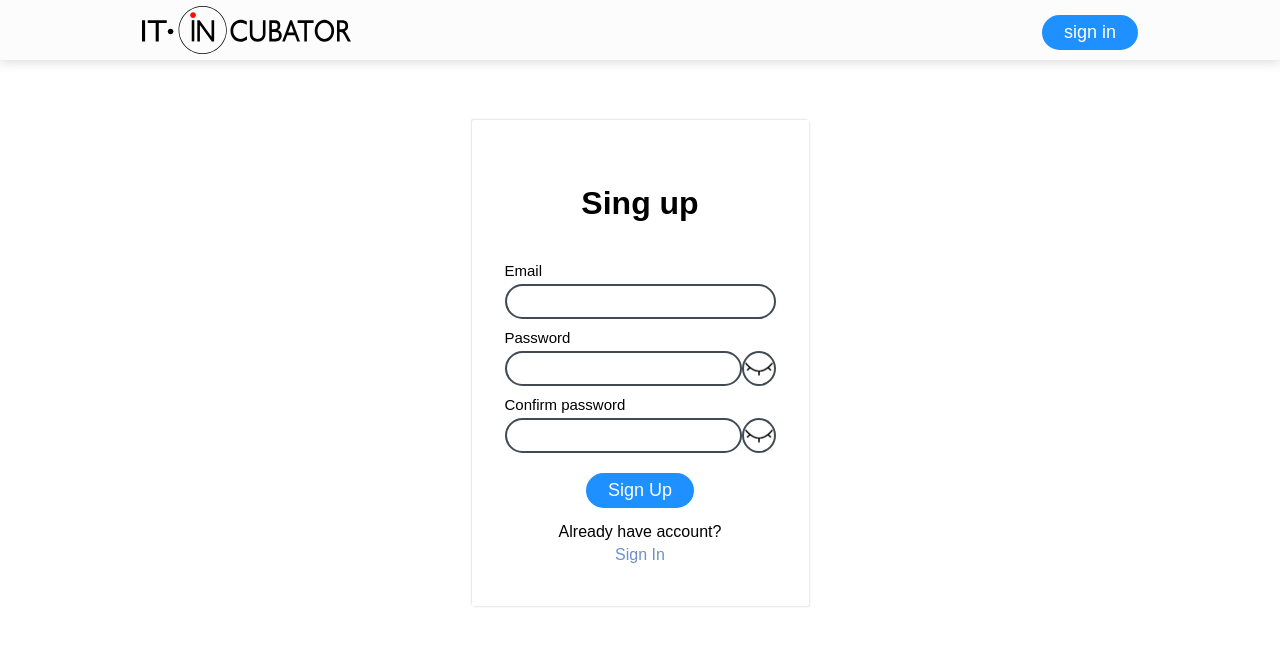
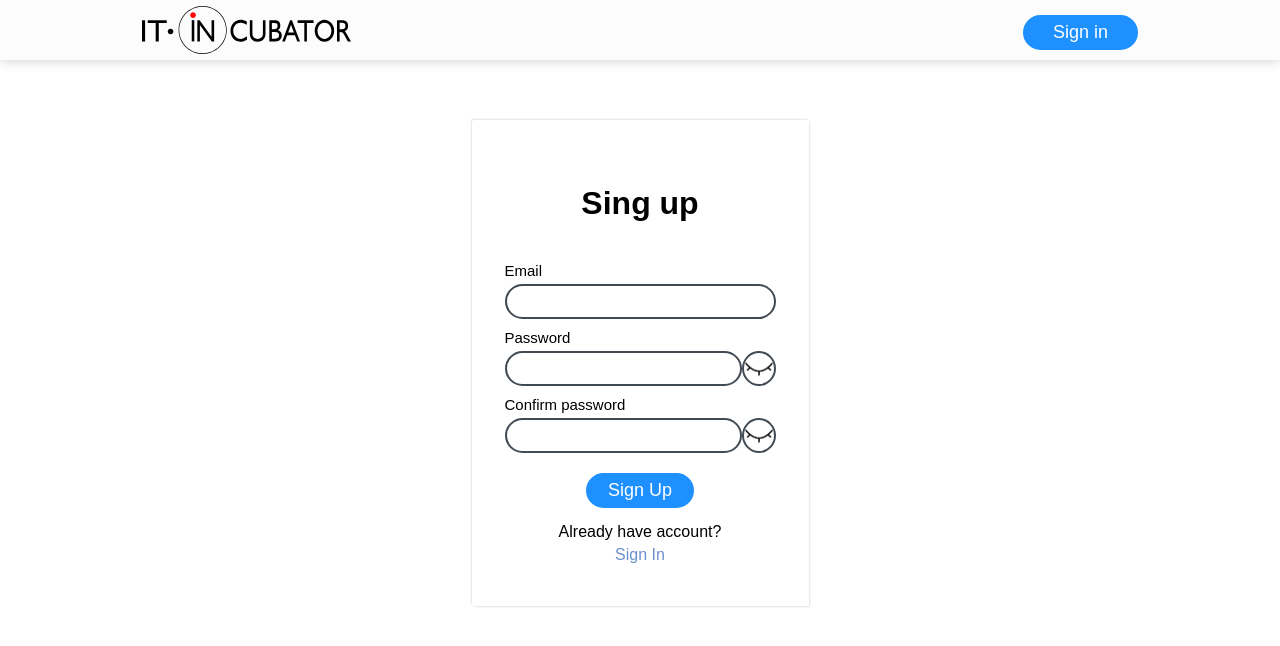
Before and after one commit to Mart7anova/qnun, a React (Create React App) app: page / in a window 1280 px wide. Shown: the top 646 px of the page. Built offline with nearby package versions, Linux system fonts and the light colour scheme; no server answers.

Commit message:
fix header showing loggin button

```diff
--- a/src/s1-main/m1-ui/common/c1-components/Header/Header.tsx
+++ b/src/s1-main/m1-ui/common/c1-components/Header/Header.tsx
@@ -5,7 +5,7 @@ import {Link, useLocation} from 'react-router-dom'
 import {login, profile} from '../../../u1-Route/Variables/routeVariables';
 import {Button} from '../Button/Button';
 import {useSelector} from 'react-redux';
-import {AppRootStateType} from '../../../../m2-bll/store';
+import {AppRootStateType} from 's1-main/m2-bll/store';
 import noAvatar from '../../../../../assets/no-avatar.png'
 
 export const Header2 = () => {
@@ -35,9 +35,9 @@ export const Header2 = () => {
 												</Link>
 										)
 										: (
-												pathname !== `/${login}` &&
+												pathname !== login &&
 												<Link to={login}>
-														<Button>sign in</Button>
+														<Button style={{width: '115px'}}>Sign in</Button>
 												</Link>
 										)
 								}
```
